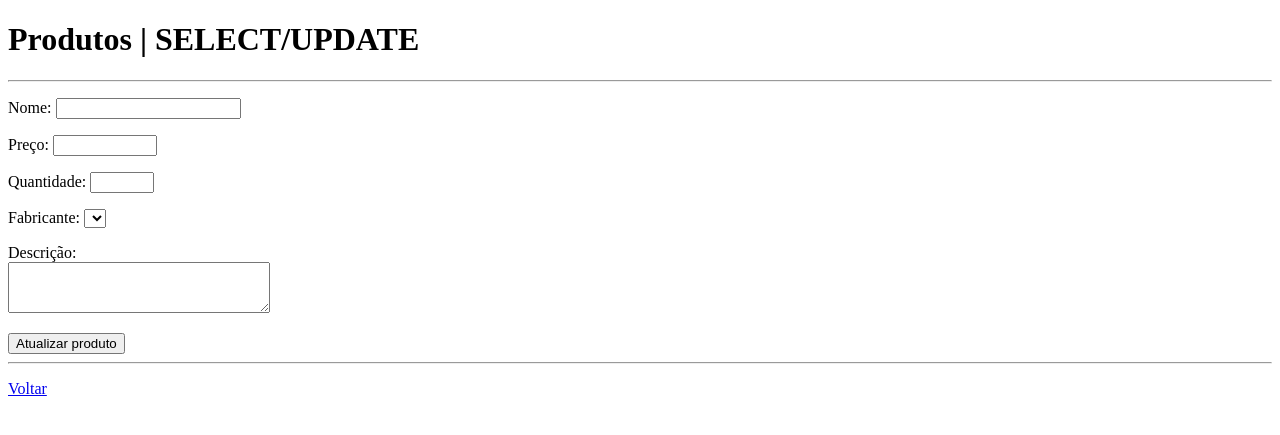
After one commit to tiagotecinternet23/exemplo-crud-php, a PHP site: page /produtos/atualizar.php in a window 1280 px wide. The commit adds this page. Shown: the top 435 px of the page. Run offline with PHP 8.4, Linux system fonts and the light colour scheme; lists and menus that the app fills with data are empty.

Commit message:
Formulário de atualização de produto

```diff
--- /dev/null
+++ b/produtos/atualizar.php
@@ -0,0 +1,45 @@
+<!DOCTYPE html>
+<html lang="en">
+<head>
+    <meta charset="UTF-8">
+    <meta name="viewport" content="width=device-width, initial-scale=1.0">
+    <title>Produtos - Atualização</title>
+</head>
+<body>
+    <h1>Produtos | SELECT/UPDATE</h1>
+    <hr>
+
+    <form action="" method="post">
+        <p>
+            <label for="nome">Nome:</label>
+            <input type="text" name="nome" id="nome" required>
+        </p>
+        <p>
+            <label for="preco">Preço:</label>
+            <input type="number" min="10" max="10000" step="0.01"
+             name="preco" id="preco" required>
+        </p>
+        <p>
+            <label for="quantidade">Quantidade:</label>
+            <input type="number" min="1" max="100"
+             name="quantidade" id="quantidade" required>
+        </p>
+        <p>
+            <label for="fabricante">Fabricante:</label>
+            <select name="fabricante" id="fabricante" required>
+                <option value=""></option>
+
+            </select>
+        </p>
+        <p>
+            <label for="descricao">Descrição:</label> <br>
+            <textarea name="descricao" id="descricao" cols="30" rows="3"></textarea>
+        </p>
+        <button type="submit" name="atualizar">Atualizar produto</button>
+    </form>
+
+    <hr>
+    <p><a href="visualizar.php">Voltar</a></p>
+
+</body>
+</html>
--- a/produtos/visualizar.php
+++ b/produtos/visualizar.php
@@ -65,6 +65,12 @@ $listaDeProdutos = lerProdutos($conexao);
             resultado dela já calculado e formatado -->
             <p><b>Total:</b>
             <?=calcularTotal($produto["preco"], $produto["quantidade"])?></p>
+
+            <hr>
+            <p>
+                <a href="atualizar.php">Editar</a> |
+                <a href="excluir.php">Excluir</a>
+            </p>
         </article>
     <?php } ?>
 
```
